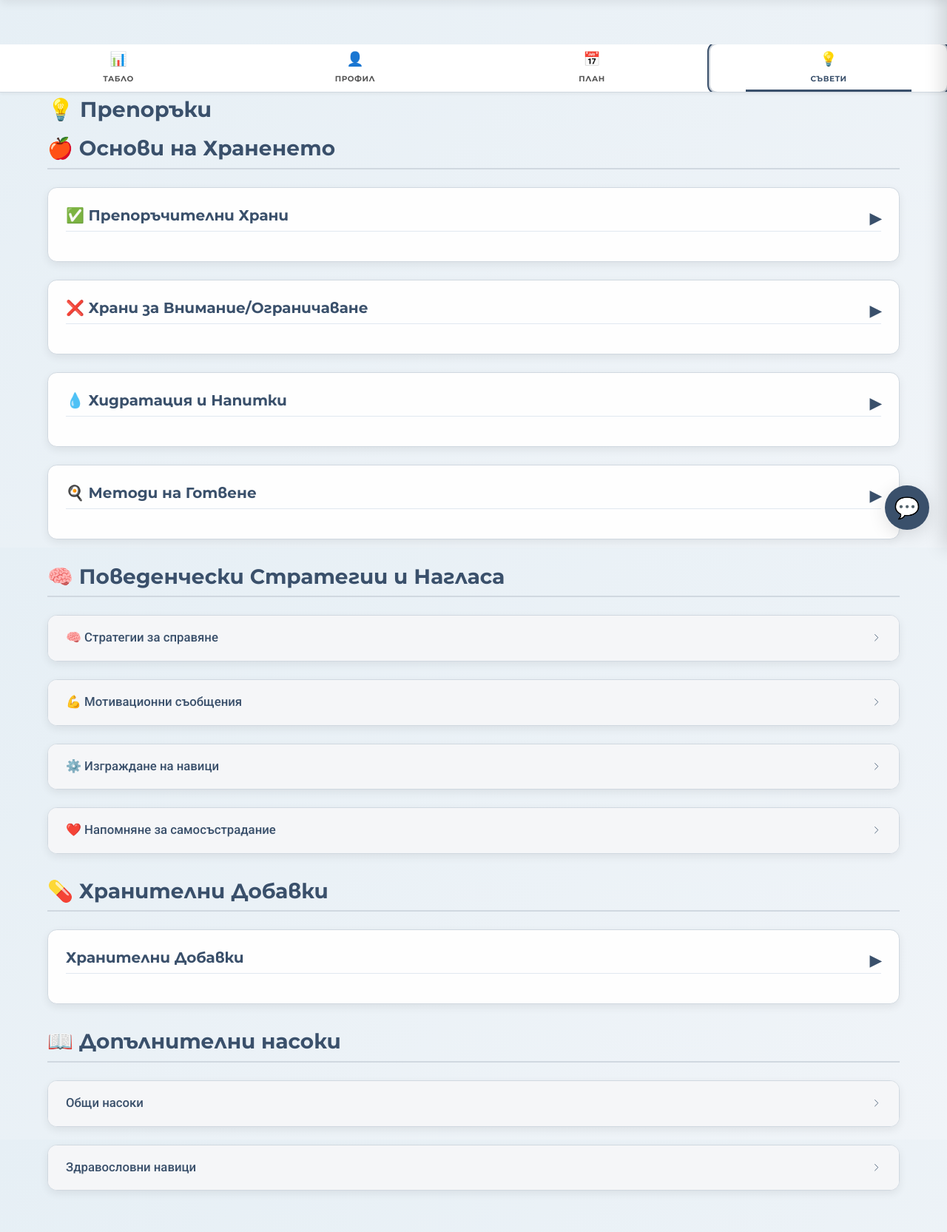
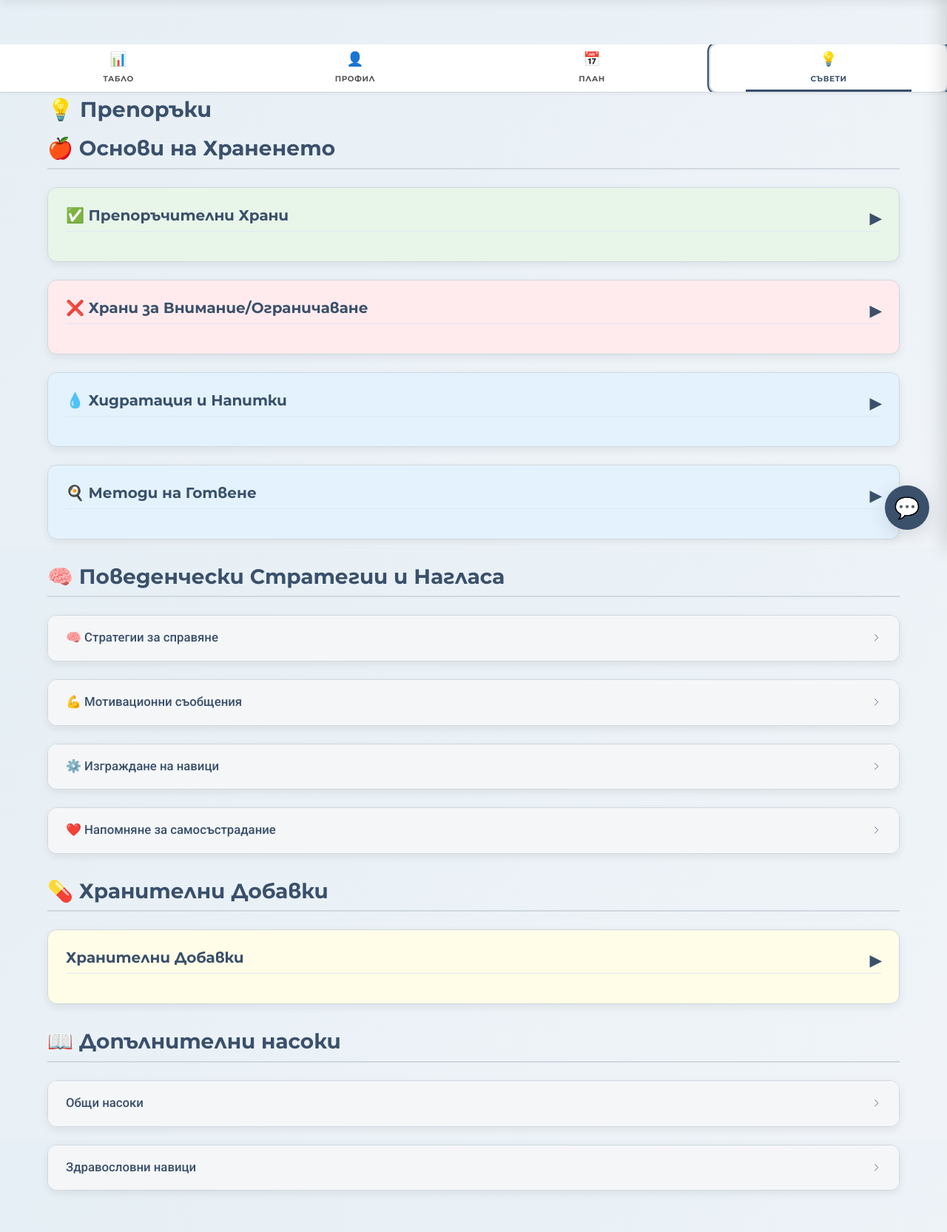
Before and after one commit to Radilovk/bodybest, a PHP site: page /code.html in a window 1280 px wide, after a click that opens the changed part. Shown: the part 60-1725 px from the top of the page at 74% size. Run offline with PHP 8.4, Linux system fonts and the light colour scheme.

Commit message:
Standardize collapsed tips card size and add context colors

```diff
--- a/code.html
+++ b/code.html
@@ -307,7 +307,7 @@
                     <h2>💡 Препоръки</h2>
                     <div class="recommendation-section">
                         <h3>🍎 Основи на Храненето</h3>
-                        <div id="recFoodAllowedCard" class="card collapsible-card">
+                        <div id="recFoodAllowedCard" class="card collapsible-card tip-card-success">
                             <h4>✅ Препоръчителни Храни</h4>
                             <div class="collapsible-content">
                                 <div id="recFoodAllowedContent">
@@ -319,7 +319,7 @@
                                 </div>
                             </div>
                         </div>
-                        <div id="recFoodLimitCard" class="card collapsible-card">
+                        <div id="recFoodLimitCard" class="card collapsible-card tip-card-critical">
                             <h4>❌ Храни за Внимание/Ограничаване</h4>
                             <div class="collapsible-content">
                                 <div id="recFoodLimitContent">
@@ -331,7 +331,7 @@
                                 </div>
                             </div>
                         </div>
-                        <div id="recHydrationCard" class="card collapsible-card">
+                        <div id="recHydrationCard" class="card collapsible-card tip-card-info">
                             <h4>💧 Хидратация и Напитки</h4>
                             <div class="collapsible-content">
                                 <div id="recHydrationContent">
@@ -339,7 +339,7 @@
                                 </div>
                             </div>
                         </div>
-                        <div id="recCookingMethodsCard" class="card collapsible-card">
+                        <div id="recCookingMethodsCard" class="card collapsible-card tip-card-info">
                             <h4>🍳 Методи на Готвене</h4>
                             <div class="collapsible-content">
                                 <div id="recCookingMethodsContent">
@@ -356,7 +356,7 @@
                     </div>
                     <div class="recommendation-section">
                         <h3>💊 Хранителни Добавки</h3>
-                        <div id="recSupplementsCard" class="card collapsible-card">
+                        <div id="recSupplementsCard" class="card collapsible-card tip-card-warning">
                             <h4>Хранителни Добавки</h4>
                             <div class="collapsible-content">
                                 <div id="recSupplementsContent">
--- a/css/base_styles.css
+++ b/css/base_styles.css
@@ -89,6 +89,7 @@
   --primary-rgb: 58, 80, 107;
   --header-height: 60px;
   --tabs-height: 65px;
+  --tips-collapsed-height: 4.5rem;
 
   --metric-value-group-bg-initial: color-mix(in srgb, var(--surface-background) 95%, var(--border-color-soft));
   --metric-value-group-bg-expected: color-mix(in srgb, var(--surface-background) 95%, var(--accent-color) 20%);
--- a/css/recommendations_panel_styles.css
+++ b/css/recommendations_panel_styles.css
@@ -10,6 +10,18 @@
   border: 1px solid var(--border-color);
   padding: var(--space-lg);
 }
+
+/* Уеднаквяване размера на картите в таб "Съвети" при сгънато състояние */
+#recs-panel .collapsible-card {
+  min-height: var(--tips-collapsed-height, 4.5rem);
+  transition: background-color 0.3s ease;
+}
+
+/* Цветови нюанси според контекста */
+#recs-panel .tip-card-success { background-color: var(--note-success-bg); }
+#recs-panel .tip-card-critical { background-color: var(--note-critical-bg); }
+#recs-panel .tip-card-info { background-color: var(--note-info-bg); }
+#recs-panel .tip-card-warning { background-color: var(--note-important-bg); }
 body.dark-theme .recommendation-section .card {
   background-color: var(--metric-value-group-bg-initial);
 }
```
